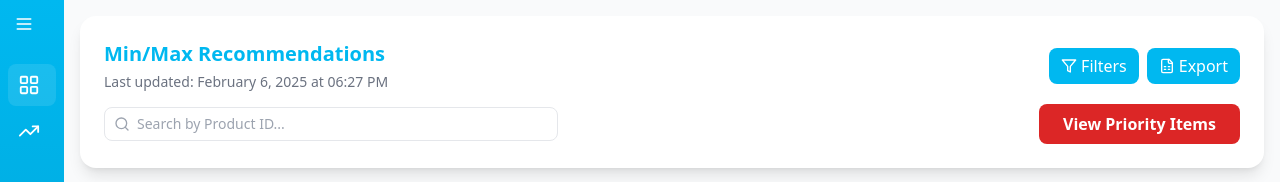
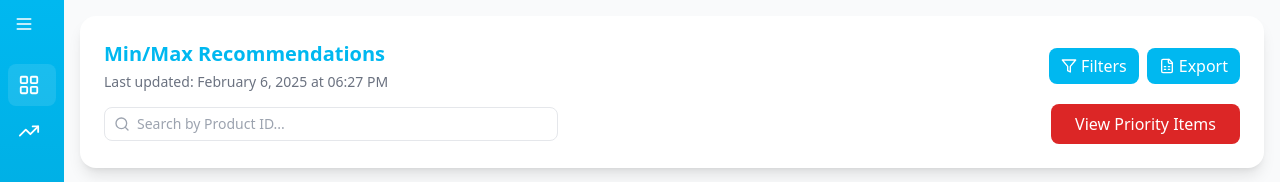
Before and after one commit to mjrojas95/dbt-inventory, a Next.js app: page / in a window 1280 px wide. Shown: the top 182 px of the page. Built offline with nearby package versions, Linux system fonts and the light colour scheme.

Commit message:
Updated latest changes

```diff
--- a/app/components/MinMaxDashboard.tsx
+++ b/app/components/MinMaxDashboard.tsx
@@ -239,7 +239,7 @@ export default function MinMaxDashboard() {
           <Button
             onClick={() => setShowPriorityOnly(!showPriorityOnly)}
             variant={showPriorityOnly ? "secondary" : "destructive"}
-            className="text-base font-semibold px-6 py-2 text-white"
+            className="text-base px-6 py-2 text-white"
             style={{
               backgroundColor: showPriorityOnly ? '#4B5563' : '#DC2626'
             }}
```
